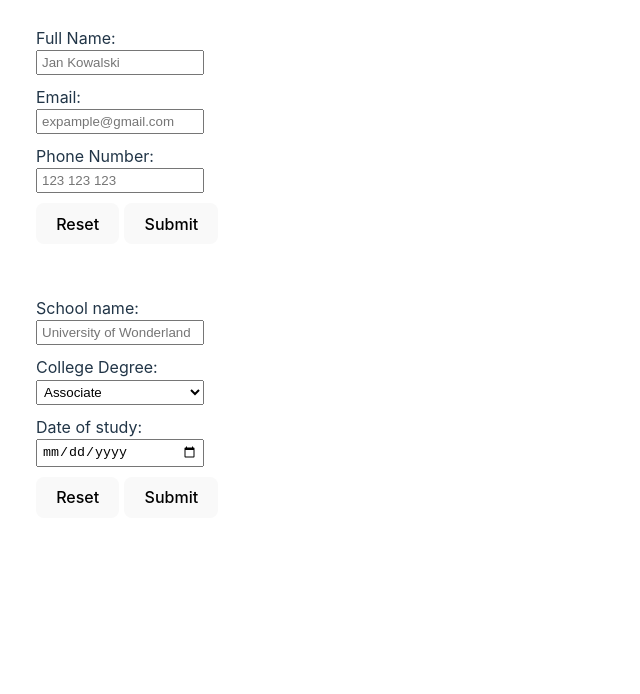
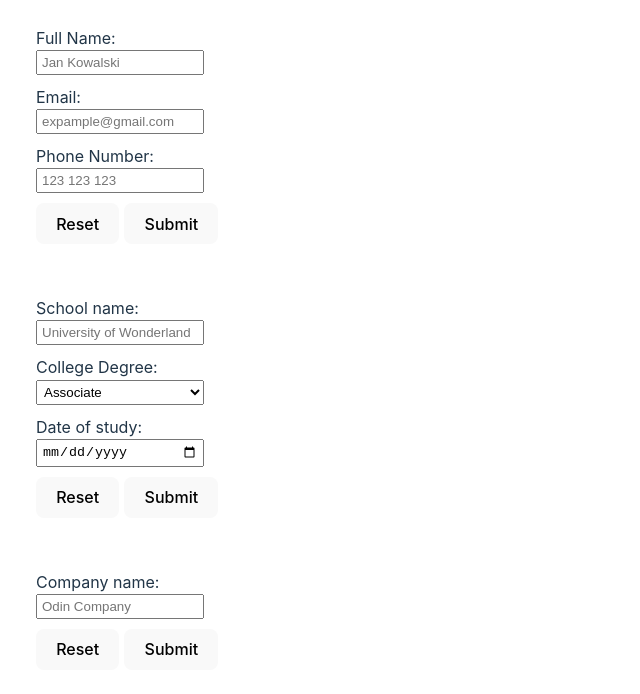
Before and after one commit to JustNormalProgrammer/odin-CV-builder, a React (Vite) app: page / in a window 1280 px wide. Shown: the top 694 px of the page, without its empty margins (0-640 px from the left). Built offline with nearby package versions, Linux system fonts and the light colour scheme.

Commit message:
Add work experience section

```diff
--- a/src/components/InputSection.jsx
+++ b/src/components/InputSection.jsx
@@ -33,13 +33,25 @@ function EducationalSection() {
   return (
     <div className="input-subsection">
       <form action="">
-        <label htmlFor="school-name">School name:
-          <input type="text" id="school-name" name="school-name" placeholder="University of Wonderland" />
+        <label htmlFor="school-name">
+          School name:
+          <input
+            type="text"
+            id="school-name"
+            name="school-name"
+            placeholder="University of Wonderland"
+          />
         </label>
         <label htmlFor="title-of-study">
           College Degree:
-          <select name="title-of-study" id="title-of-study" style={{width: "100%", padding: "3px"}}>
-            <option value="associate" selected>Associate</option>
+          <select
+            name="title-of-study"
+            id="title-of-study"
+            style={{ width: "100%", padding: "3px" }}
+          >
+            <option value="associate" selected>
+              Associate
+            </option>
             <option value="bachelors">Bachelor&apos;s</option>
             <option value="associate">Master&apos;s</option>
             <option value="associate">Doctoral</option>
@@ -57,11 +69,33 @@ function EducationalSection() {
     </div>
   );
 }
+function PracticalExperienceSection() {
+  return (
+    <div className="input-subsection">
+      <form action="">
+        <label htmlFor="company-name">
+            Company name:
+          <input
+            type="text"
+            name="company-name"
+            id="company-name"
+            placeholder="Odin Company"
+          />
+        </label>
+        <div className="button-group">
+          <button type="reset">Reset</button>
+          <button type="submit">Submit</button>
+        </div>
+      </form>
+    </div>
+  );
+}
 export default function InputSection() {
   return (
     <div className="input-container">
       <GeneralSection />
-      <EducationalSection/>
+      <EducationalSection />
+      <PracticalExperienceSection/>
     </div>
   );
 }
```
